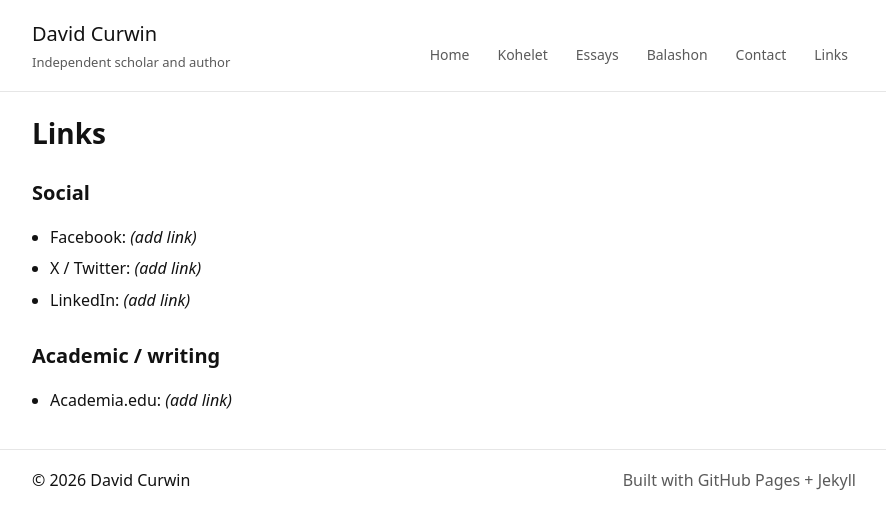
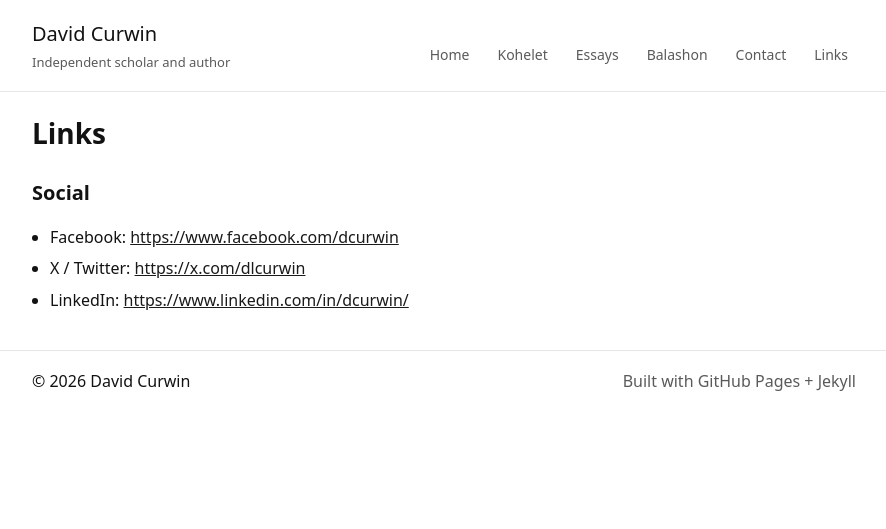
Before and after one commit to davidcurwin/davidcurwin.github.io, a Jekyll site: the page built from links.md, in a window 1280 px wide. Shown: the top 529 px of the page, without its empty margins (196-1082 px from the left). Built offline with Jekyll 4.4.1, drawn with Linux system fonts in a browser that asks for light colours.

Commit message:
Add social media links to links.md

```diff
--- a/links.md
+++ b/links.md
@@ -6,10 +6,6 @@ permalink: /links/
 
 ## Social
 
-- Facebook: *(add link)*
-- X / Twitter: *(add link)*
-- LinkedIn: *(add link)*
-
-## Academic / writing
-
-- Academia.edu: *(add link)*
+- Facebook: <https://www.facebook.com/dcurwin>
+- X / Twitter: <https://x.com/dlcurwin>
+- LinkedIn: <https://www.linkedin.com/in/dcurwin/>
```
